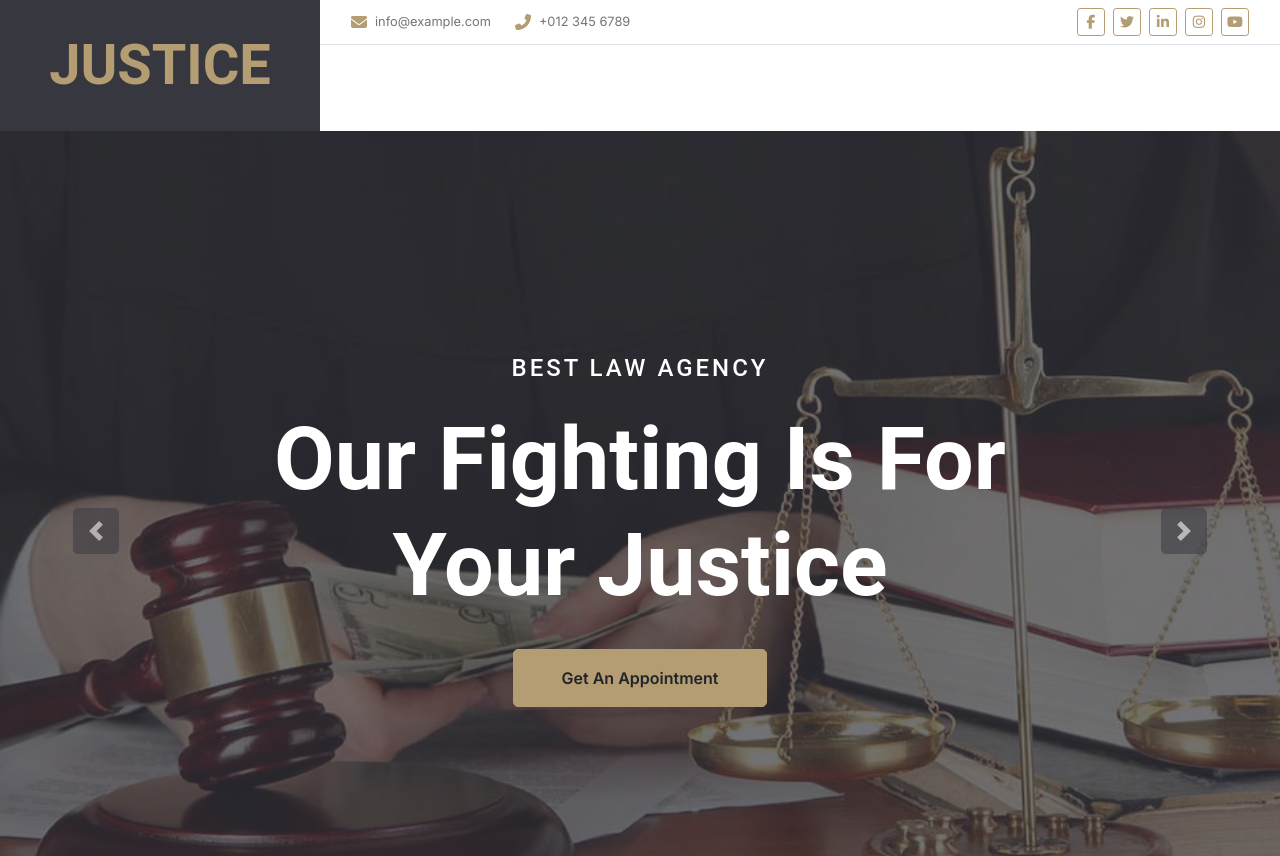
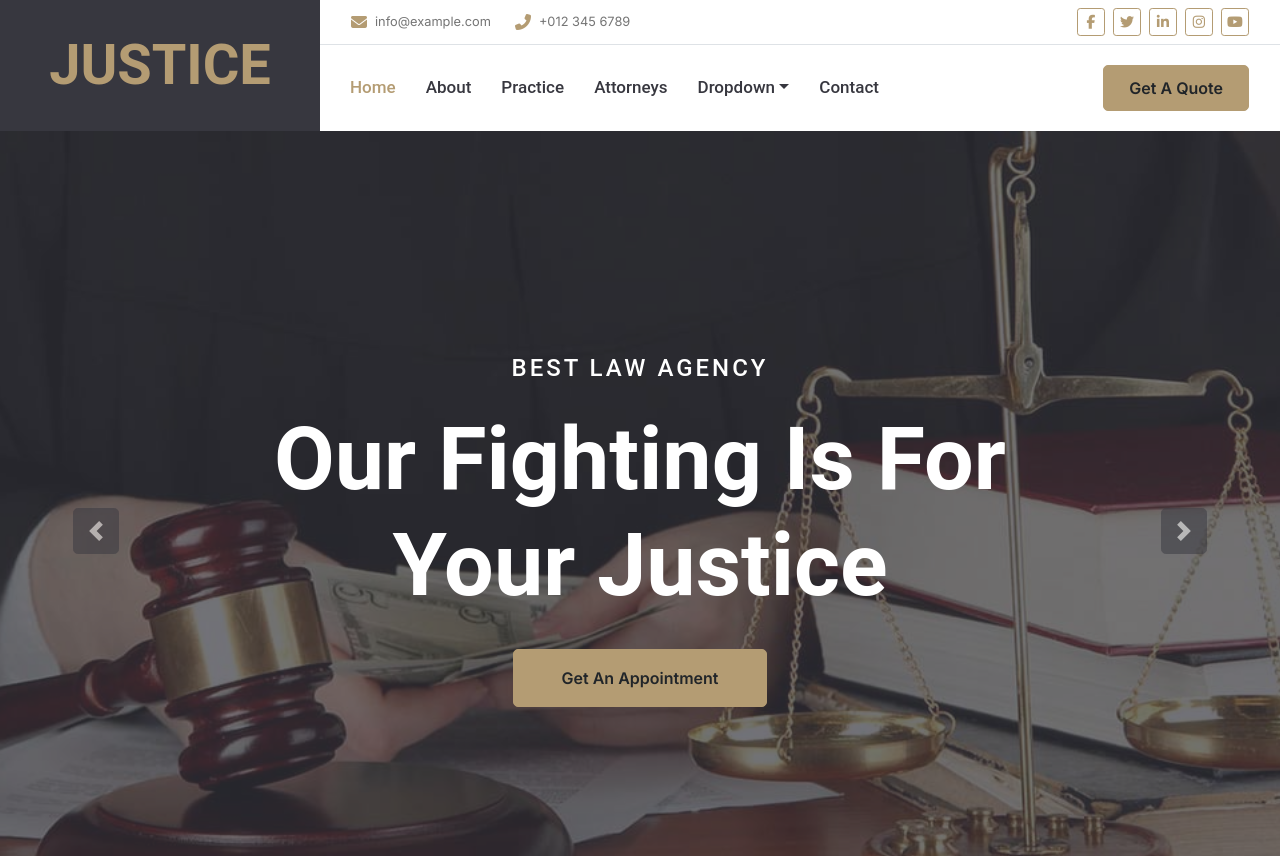
Before and after one commit to vipulgupta0615/Mylawyer, a Next.js app: page / in a window 1280 px wide. Shown: the top 856 px of the page. Built offline with nearby package versions, Linux system fonts and the light colour scheme.

Commit message:
14-07-2024

```diff
--- a/src/pages/header/header.js
+++ b/src/pages/header/header.js
@@ -53,7 +53,7 @@ export default function Header() {
                     <button type="button" class="navbar-toggler" data-toggle="collapse" data-target="#navbarCollapse">
                         <span class="navbar-toggler-icon"></span>
                     </button>
-                    <div class="collapse navbar-collapse justify-content-between" id="navbarCollapse">
+                    <div class="navbar-collapse" id="navbarCollapse">
                         <div class="navbar-nav mr-auto py-0">
                             <a href="index.html" class="nav-item nav-link active">Home</a>
                             <a href="about.html" class="nav-item nav-link">About</a>
```
